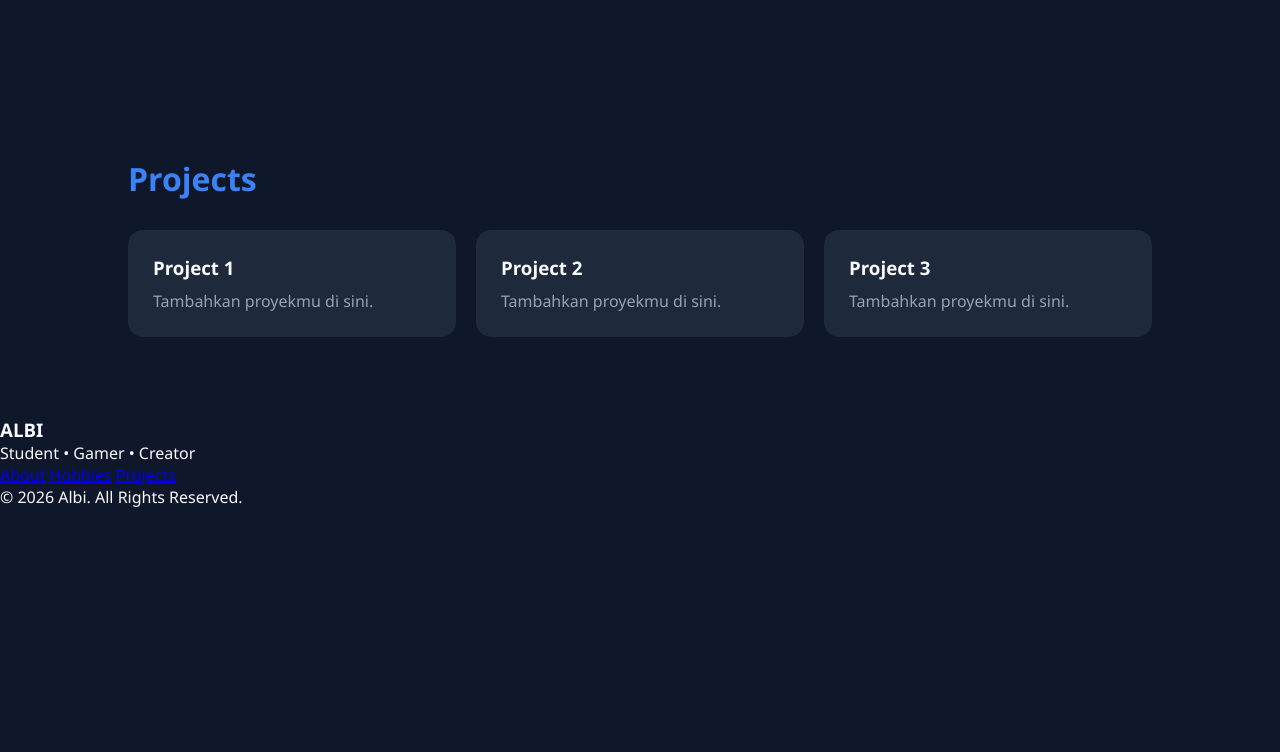
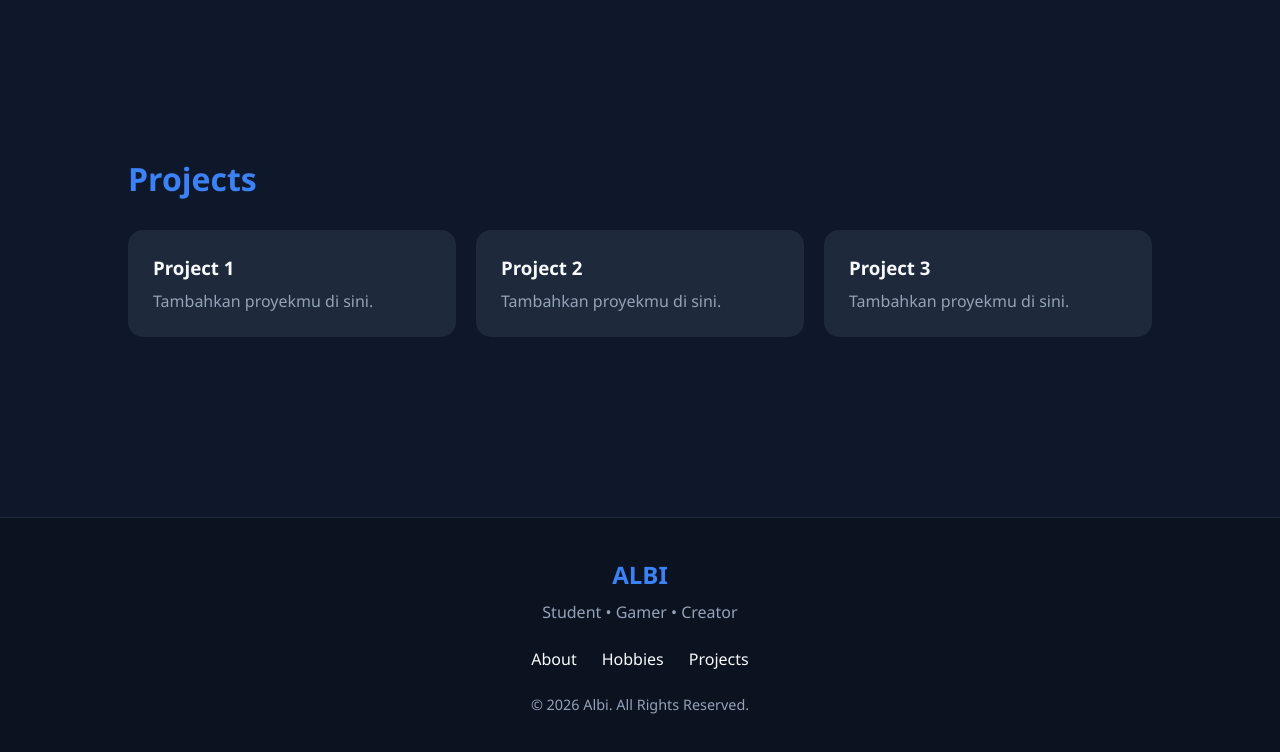
Before and after one commit to albthing/test3, a plain HTML site: page index.html in a window 1280 px wide. Shown: the part 1393-2145 px from the top of the page. Before the commit the page ends 1901 px from the top, so only its background shows below. Drawn offline with Linux system fonts and the light colour scheme.

Commit message:
Update test.css

```diff
--- a/test.css
+++ b/test.css
@@ -129,48 +129,48 @@ section{
 
 /* Footer */
 
-.footer {
-  background-color: #333;
-  color: white;
-  padding: 30px 20px 10px;
-  margin-top: 40px;
+footer{
+    margin-top:100px;
+    background:#0B1220;
+    border-top:1px solid #1E293B;
+    padding:40px 20px;
 }
 
-/* container */
-.footer-container {
-  display: flex;
-  justify-content: space-between;
-  flex-wrap: wrap;
+.footer-content{
+    max-width:1200px;
+    margin:auto;
+    text-align:center;
 }
 
-/* section */
-.footer-section {
-  margin-bottom: 20px;
+.footer-content h3{
+    color:#3B82F6;
+    margin-bottom:10px;
+    font-size:1.5rem;
 }
 
-.footer-section h3,
-.footer-section h4 {
-  margin-bottom: 10px;
+.footer-content p{
+    color:#94A3B8;
 }
 
-/* links */
-.footer-section a {
-  display: block;
-  color: #ccc;
-  text-decoration: none;
-  margin-bottom: 5px;
-  font-size: 14px;
+.footer-links{
+    margin:25px 0;
+    display:flex;
+    justify-content:center;
+    gap:25px;
+    flex-wrap:wrap;
 }
 
-.footer-section a:hover {
-  color: white;
+.footer-links a{
+    color:#F8FAFC;
+    text-decoration:none;
+    transition:.3s;
 }
 
-/* bottom */
-.footer-bottom {
-  text-align: center;
-  border-top: 1px solid #555;
-  padding-top: 10px;
-  font-size: 13px;
-  color: #aaa;
+.footer-links a:hover{
+    color:#3B82F6;
 }
+
+.copyright{
+    margin-top:20px;
+    font-size:0.9rem;
+}
```
